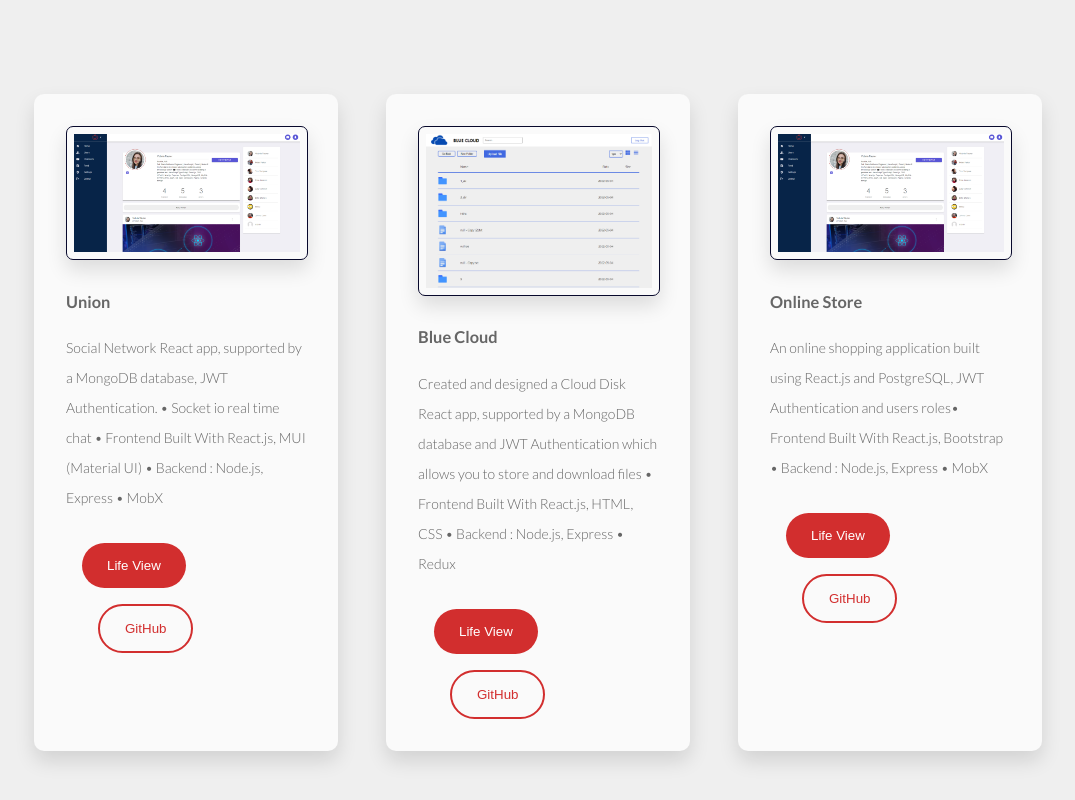
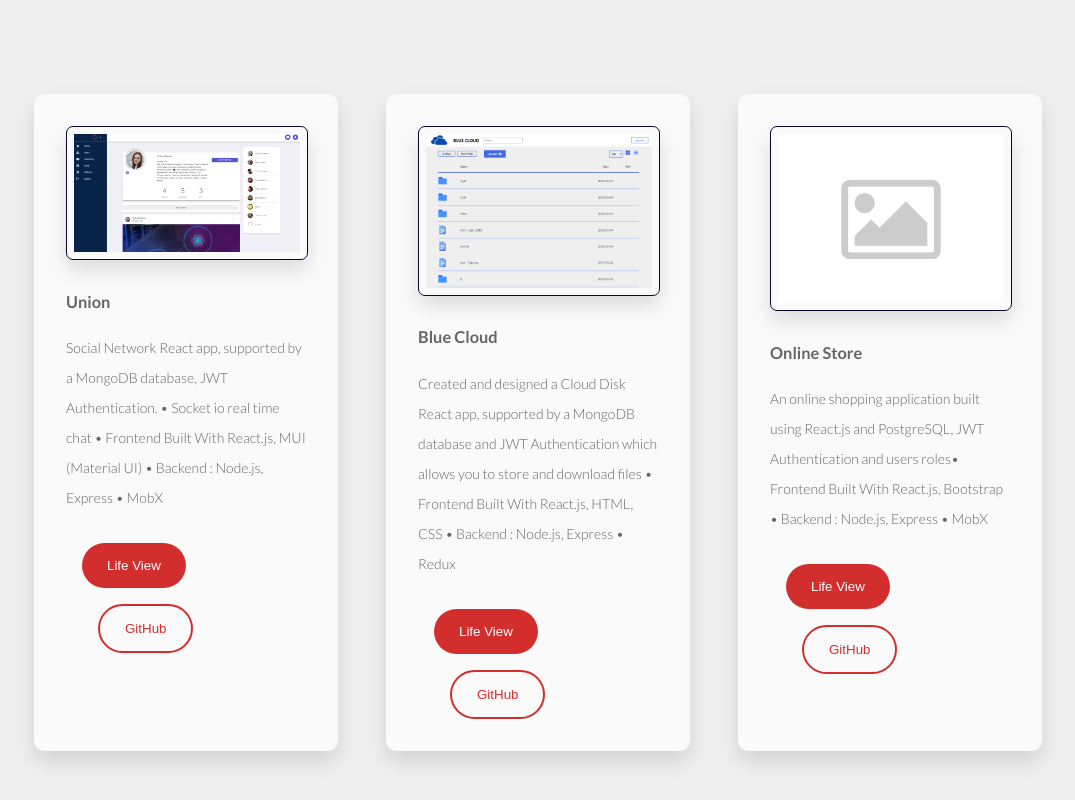
Before and after one commit to brucelin1218/portfolio, a React (Create React App) app: page / in a window 1280 px wide. Shown: the part 2220-3020 px from the top of the page, without its empty margins (102-1177 px from the left). Built offline with nearby package versions, Linux system fonts and the light colour scheme.

Commit message:
img_store

```diff
--- a/package.json
+++ b/package.json
@@ -10,6 +10,7 @@
     "react-dom": "^18.1.0",
     "react-fast-marquee": "^1.3.1",
     "react-icons": "^4.3.1",
+    "react-mailto": "^0.4.0",
     "react-router-dom": "^6.3.0",
     "react-scripts": "5.0.1",
     "react-scroll": "^1.8.7",
--- a/src/containers/contact/Contact.jsx
+++ b/src/containers/contact/Contact.jsx
@@ -1,11 +1,18 @@
 import React from 'react';
 import './Contact.css'
+
 const Contact = () => {
     return (
         <div className='contact_container' id='contact'>
             <h1>Want to Connect?</h1>
             <div className="vl"></div>
-            <button className='contact_btn'>Send email</button>
+            <a href="mailto:while.anaray@gmail.com" className="button wide primary">
+                <button className='contact_btn'>
+                    Send email
+                </button>
+            </a>
+
+
         </div>
     );
 };
--- a/src/containers/projects/Projects.jsx
+++ b/src/containers/projects/Projects.jsx
@@ -2,6 +2,7 @@ import React from 'react';
 import './Projects.css'
 import Union from '../../assets/projects/union.png'
 import Cloud from '../../assets/projects/bc2.png'
+import Store from '../../assets/projects/no-image.png'
 import OneProject from '../../components/OneProject/OneProject';
 import {projectData} from '../../data/socialsData';
 
@@ -26,7 +27,7 @@ const Projects = () => {
                             webLink={'https://blue-cloud.vercel.app/'}
                             info={'https://github.com/anarayner/cloud'}
                 />
-                <OneProject img={Union}
+                <OneProject img={Store}
                             title={'Online Store'}
                             description={projectData.store}
                             info={'https://github.com/anarayner/store'}
```
Also changed, not shown: src/assets/projects/no-image.png (added), 1 other file (tests, documents, lock files or other folders).
